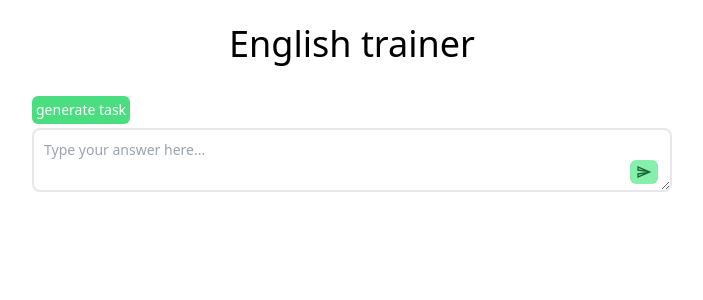
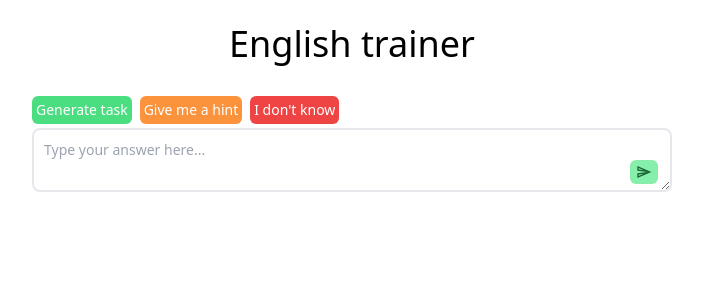
Before and after one commit to greg2012201/skill-trainer, a React (Vite) app: page / in a window 1280 px wide. Shown: the top 300 px of the page, without its empty margins (288-991 px from the left). Built offline with nearby package versions, Linux system fonts and the light colour scheme.

Commit message:
Add more generation options.

```diff
--- a/src/components/TaskGenerator/TaskGenerator.tsx
+++ b/src/components/TaskGenerator/TaskGenerator.tsx
@@ -5,10 +5,26 @@ function TaskGenerator() {
     <div className='flex space-x-2 pb-1'>
       <Button
         handleOnClick={() => {
-          console.log('Generate');
+          console.log('Generate task');
         }}
       >
-        generate task
+        Generate task
+      </Button>
+      <Button
+        colorVariant='orange'
+        handleOnClick={() => {
+          console.log('Generate hint');
+        }}
+      >
+        Give me a hint
+      </Button>
+      <Button
+        colorVariant='red'
+        handleOnClick={() => {
+          console.log(`I don't know`);
+        }}
+      >
+        I don't know
       </Button>
     </div>
   );
```
